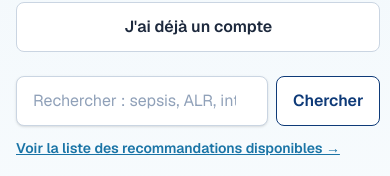
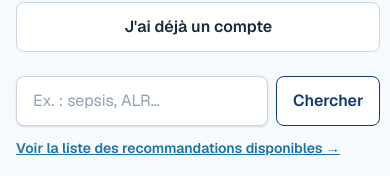
Before and after one commit to hippocampusconsultingfrance-cyber/medical-guidelines-webapp, a Next.js app: page / in a window 390 px wide. Shown: the part 526-702 px from the top of the page. Built offline with nearby package versions, Linux system fonts and the light colour scheme; no server answers.

Commit message:
Accueil : exemple de recherche lisible en entier sur mobile
Co-Authored-By: Claude Opus 5.5 <noreply@anthropic.com>
Claude-Session: https://claude.ai/code/session_01CcPL3YZjRsRzfGS7saWytu

```diff
--- a/src/app/accueil-public.tsx
+++ b/src/app/accueil-public.tsx
@@ -149,7 +149,7 @@ export default function AccueilPublic() {
                   id="q-accueil"
                   name="q"
                   type="search"
-                  placeholder="Rechercher : sepsis, ALR, intubation…"
+                  placeholder="Ex. : sepsis, ALR…"
                   className="min-w-0 flex-1 rounded-lg border border-slate-300 bg-white px-4 py-3 text-base text-slate-900 shadow-sm placeholder:text-slate-400 focus:border-[#3AA8E0] focus:outline-none focus:ring-2 focus:ring-[#3AA8E0]/30"
                 />
                 <button className="shrink-0 rounded-lg border border-[#0E3A78] bg-white px-4 py-3 font-semibold text-[#0E3A78] hover:bg-[#EEF6FB]">
```
